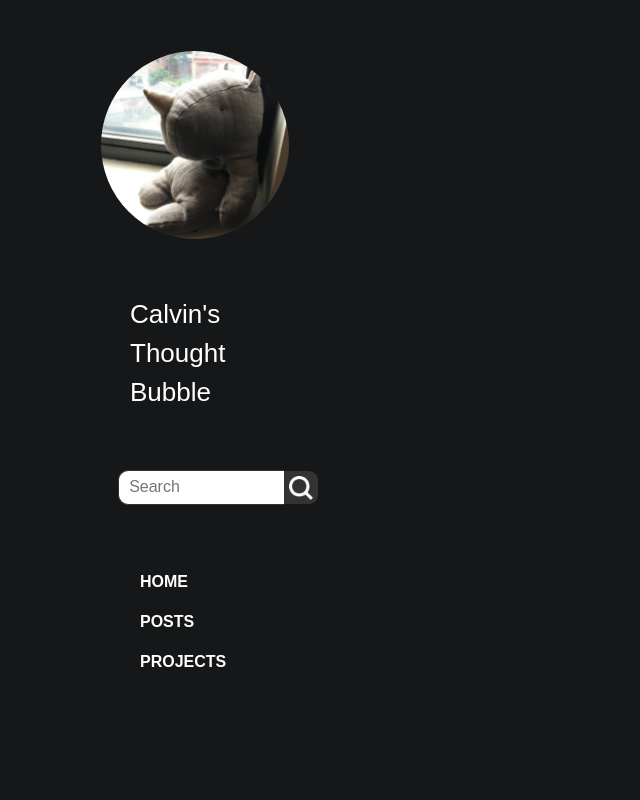
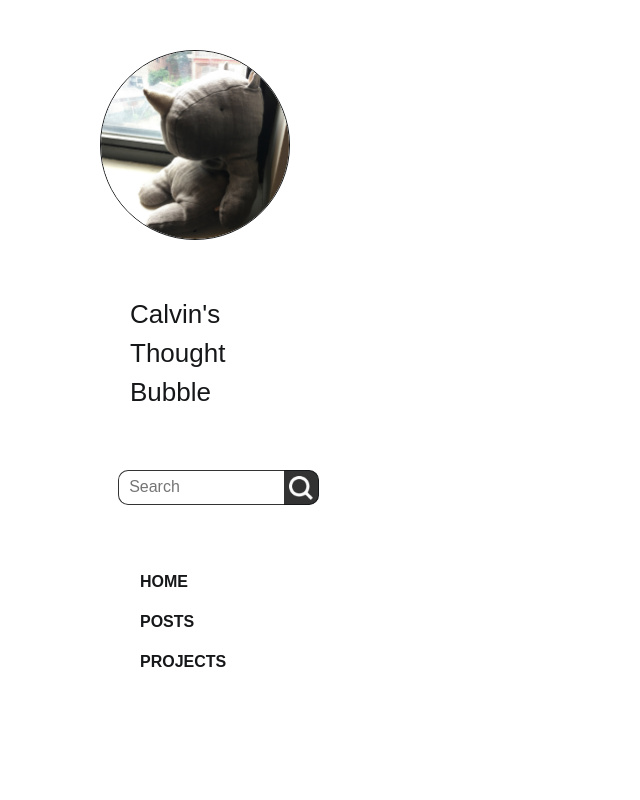
Before and after one commit to lambrosopos/blog, a Django app: page / in a window 1280 px wide. Shown: the whole page, without its empty margins (0-640 px from the left). Run offline with Django 3.2, Linux system fonts and the light colour scheme.

Commit message:
reverse colors

```diff
--- a/blog_site/blog/static/blog/css/index.css
+++ b/blog_site/blog/static/blog/css/index.css
@@ -12,8 +12,8 @@ html, body {
   padding: 0;
   font-size: 100%;
   line-height: 1.25;
-  background:#151719;
-  color: #fff;
+  background:#fff;
+  color: #151719;
   -webkit-text-size-adjust: 100%;
 }
 
@@ -138,7 +138,7 @@ div {
 }
 
 #sidebar div#menu div.item a {
-  color: #fff;
+  color: #151719;
   text-decoration: none;
 }
 
```
